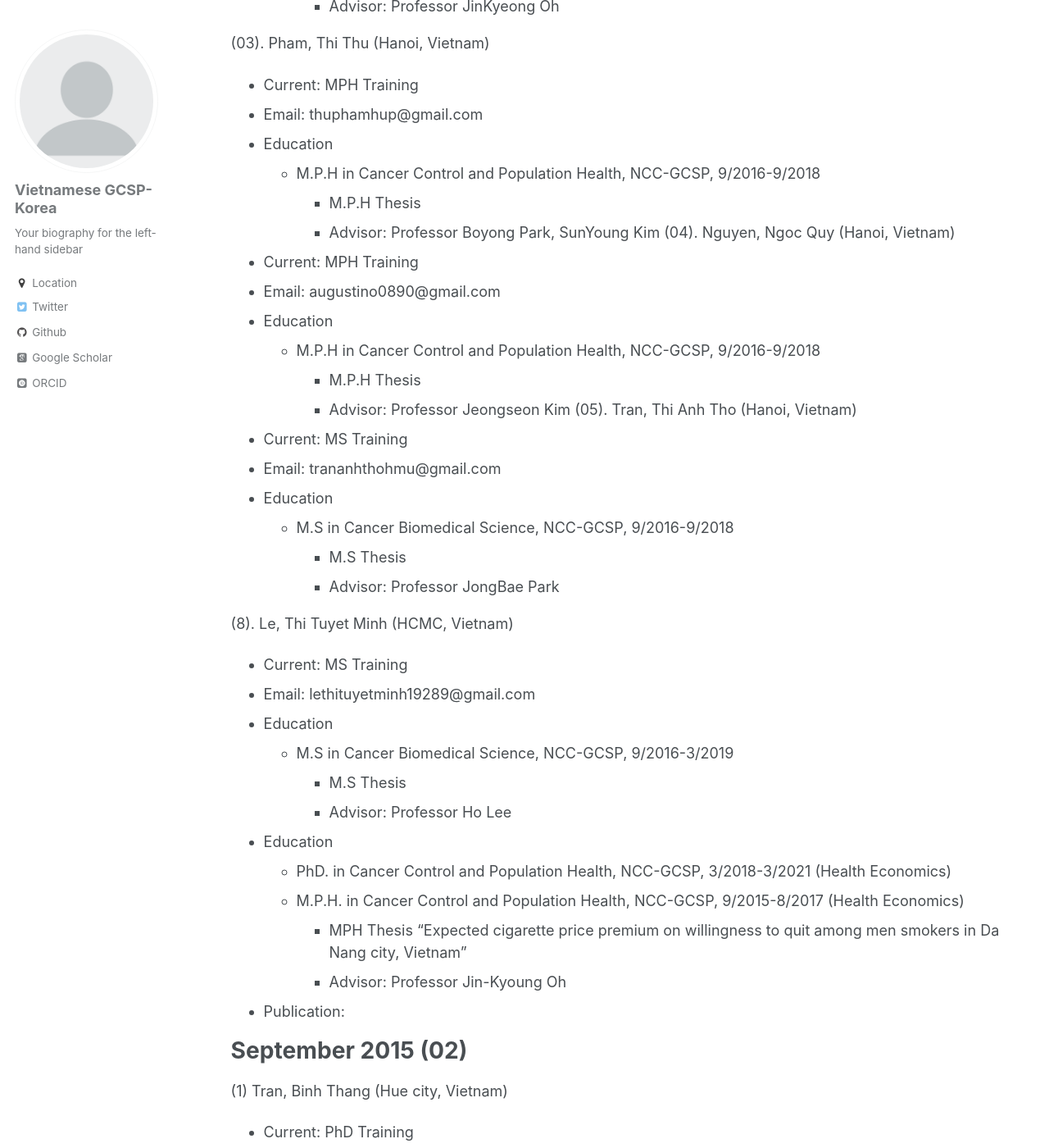
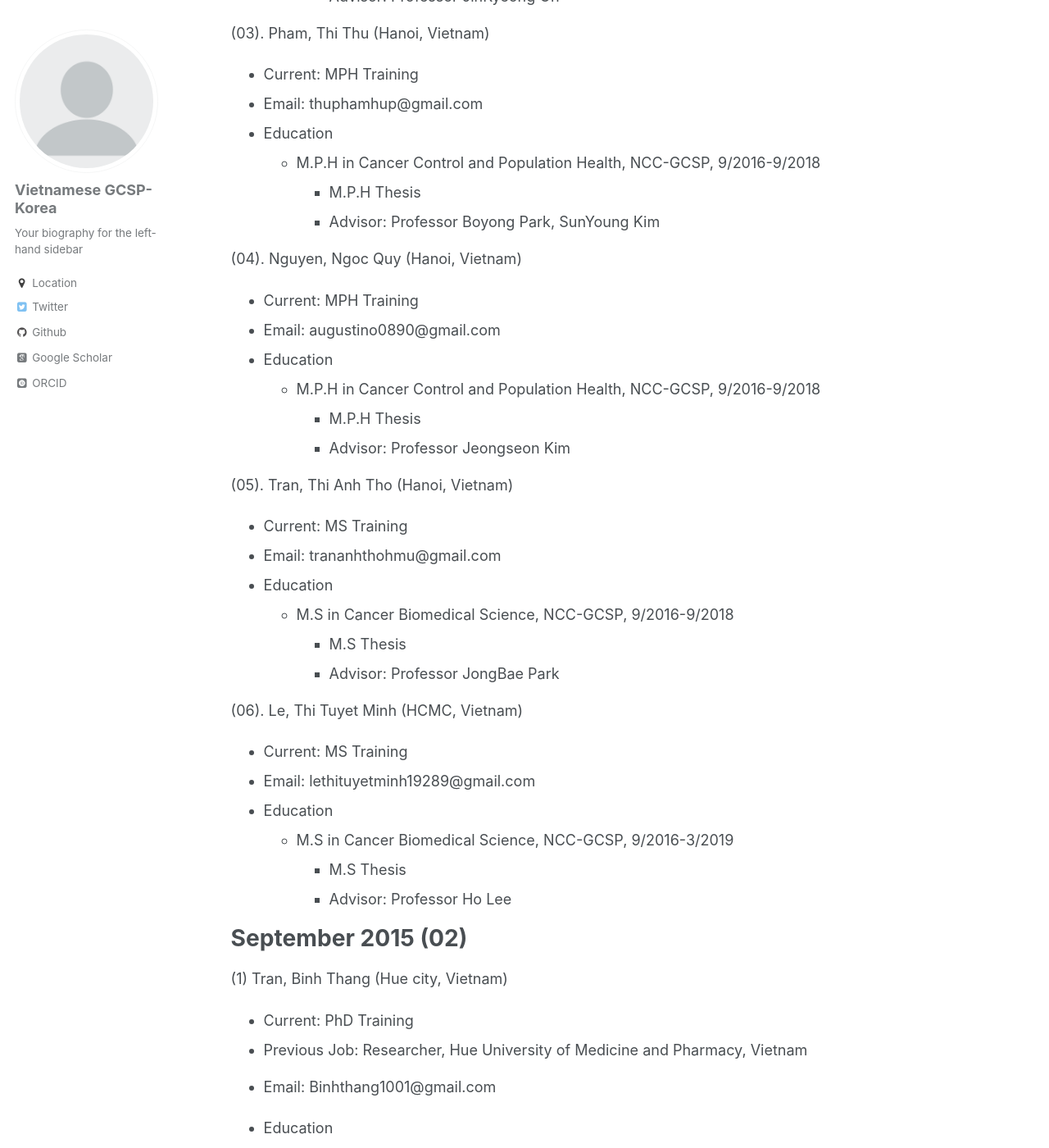
Before and after one commit to kklot/gcsp, a Jekyll site: the page built from _pages/cv.md, in a window 1280 px wide and 1400 px high, scrolled down 2844 px. Shown: the whole window at 82% size. Built offline with Jekyll 4.4.1, drawn with Linux system fonts in a browser that asks for light colours; some web fonts are replaced; some of the changed text lies outside the part shown.

Commit message:
Update cv.md

```diff
--- a/_pages/cv.md
+++ b/_pages/cv.md
@@ -37,8 +37,8 @@ March 2018 (03)
 
 * Education
   * M.P.H in Cancer Control and Population Health, NCC-GCSP, 3/2018-3/2020
-    * Advisor: Professor JinKyeong Oh
-   * Publication:
+    * Advisor: Professor Jin-Kyoung Oh
+
 
 (03). Le, Trong Dat (Hanoi, Vietnam)
 * Current: MS Training
@@ -87,7 +87,7 @@ March 2017 (02)
     * Advisor: Professor Seung-Kwon Myung
 
 
-September 2016 (08)
+September 2016 (06)
 ======
 (01). Nguyen, Thi Ngoc Phuong (Hanoi, Vietnam)
 * Current: MPH Training
@@ -111,6 +111,7 @@ September 2016 (08)
   * M.P.H in Cancer Control and Population Health, NCC-GCSP, 9/2016-9/2018
     * M.P.H Thesis
     * Advisor: Professor Boyong Park, SunYoung Kim
+
 (04). Nguyen, Ngoc Quy (Hanoi, Vietnam)
 * Current: MPH Training
 * Email: augustino0890@gmail.com
@@ -118,6 +119,7 @@ September 2016 (08)
   * M.P.H in Cancer Control and Population Health, NCC-GCSP, 9/2016-9/2018
     * M.P.H Thesis
     * Advisor: Professor Jeongseon Kim
+
 (05). Tran, Thi Anh Tho (Hanoi, Vietnam)
 * Current: MS Training
 * Email: trananhthohmu@gmail.com
@@ -127,7 +129,7 @@ September 2016 (08)
     * Advisor: Professor JongBae Park
 
 
-(8). Le, Thi Tuyet Minh (HCMC, Vietnam)
+(06). Le, Thi Tuyet Minh (HCMC, Vietnam)
 * Current: MS Training
 * Email: lethituyetminh19289@gmail.com
 * Education
@@ -135,15 +137,6 @@ September 2016 (08)
     * M.S Thesis
     * Advisor: Professor Ho Lee
 
-
-
-
-* Education
-  * PhD. in Cancer Control and Population Health, NCC-GCSP, 3/2018-3/2021  (Health Economics)
-  * M.P.H. in Cancer Control and Population Health, NCC-GCSP, 9/2015-8/2017  (Health Economics)
-    * MPH Thesis "Expected cigarette price premium on willingness to quit among men smokers in Da Nang city, Vietnam"
-     * Advisor: Professor Jin-Kyoung Oh
- * Publication:
 
 
 September 2015 (02)
```
Also changed, not shown: other parts of _pages/cv.md (+2 -2 lines).
